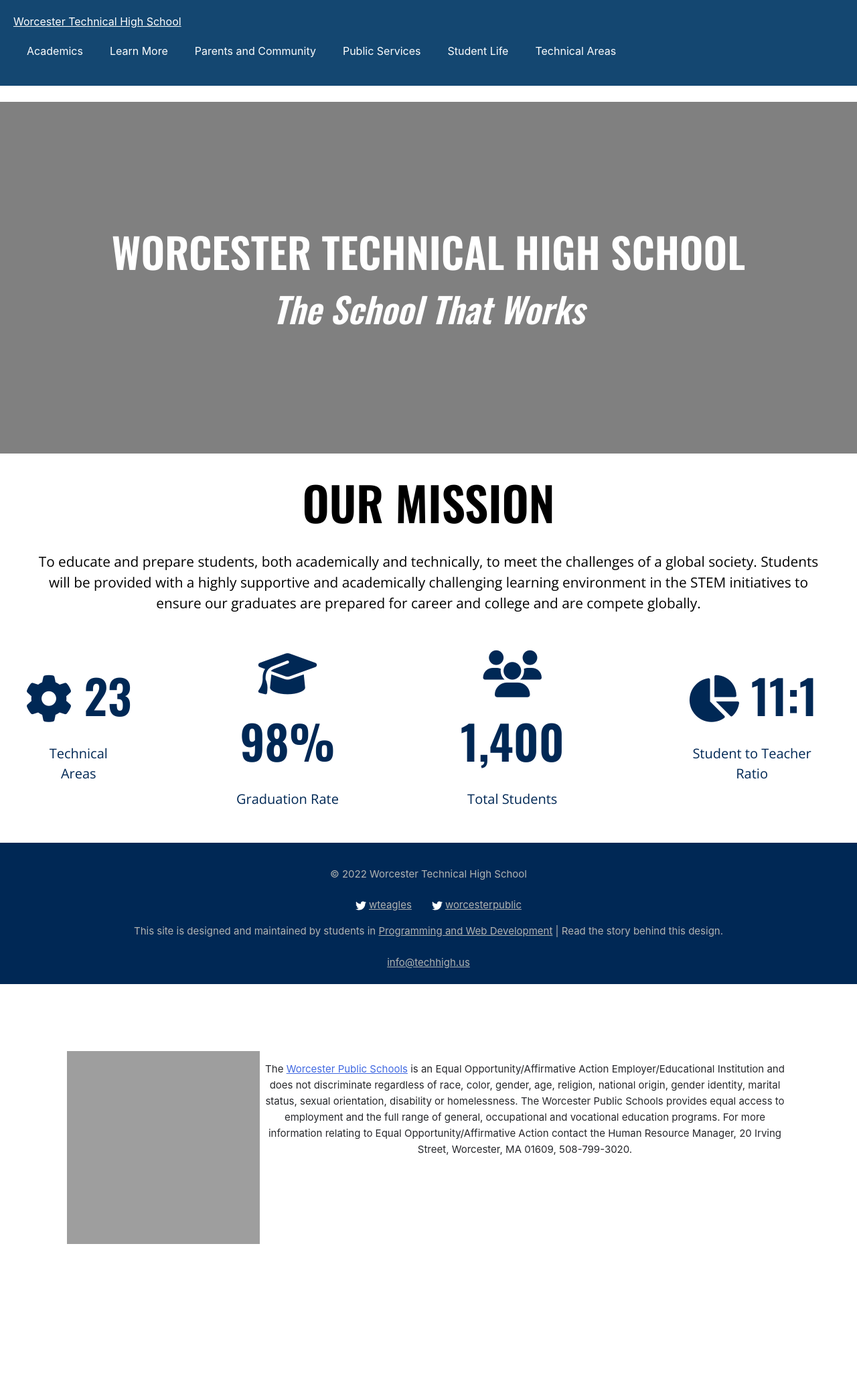
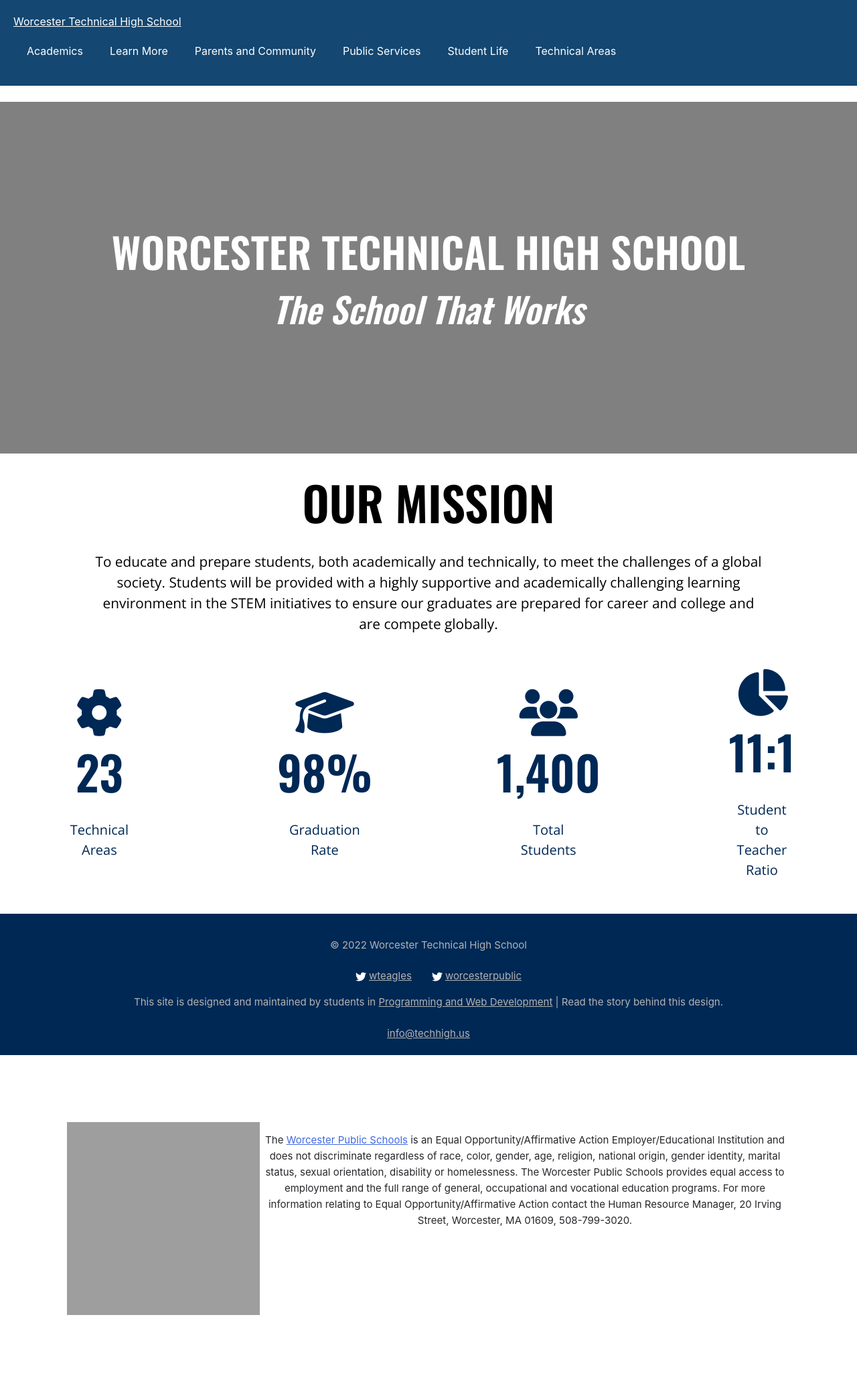
Before and after one commit to worcestertechnicalhighschool/techhigh.us, a Jekyll site: the page built from index.md, in a window 1280 px wide. Shown: the whole page at 67% size. Built offline with Jekyll 4.4.1, drawn with Linux system fonts in a browser that asks for light colours; nearby versions of some CDN libraries; before the commit the page ends 1957 px from its top, so only the background shows below that; grey boxes are pictures that could not be loaded.

Commit message:
Landing page partially finished

```diff
--- a/_sass/techhigh/landing/mission.scss
+++ b/_sass/techhigh/landing/mission.scss
@@ -14,18 +14,18 @@
             color: black;
             font-family: $body_font;
             font-size: 1.3em;
-            padding: 0 2.5vw;
+            padding: 0 120px;
         }
         .stats{
+            padding-top: 20px;
             display: flex;
             flex-direction: row;
             justify-content: center;
             align-items: center;
-            column-gap: 100px;
             font-family: $header_font;
             font-weight: 600;
             .stat{
-                display: auto;
+                display: flex;
                 flex-direction: column;
                 color: $gl-primary;
                 font-size: 70px;
```
